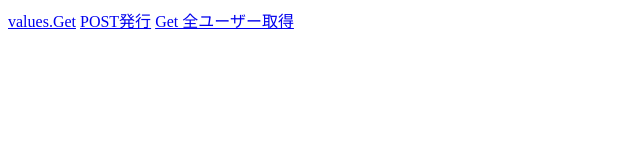
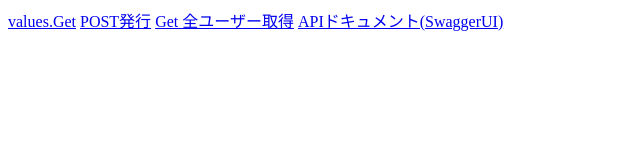
Before and after one commit to kazenetu/TinyServerClientFramework, a plain HTML site: page WebAPI/WebAPI/wwwroot/index.html in a window 1280 px wide. Shown: the whole page, without its empty margins (0-640 px from the left). Drawn offline with Linux system fonts and the light colour scheme.

Commit message:
Swaggerのリンクを追加

```diff
--- a/WebAPI/WebAPI/wwwroot/index.html
+++ b/WebAPI/WebAPI/wwwroot/index.html
@@ -8,6 +8,7 @@
   <a href="api/values?ID=test&Password=test">values.Get</a>
   <a href="#" onclick="postEvent(); return false;">POST発行</a>
   <a href="api/values/alluser">Get 全ユーザー取得</a>
+  <a href="swagger" target="_blank">APIドキュメント(SwaggerUI)</a>
 
   <script>
     //See:https://docs.microsoft.com/ja-jp/aspnet/core/security/anti-request-forgery
```
